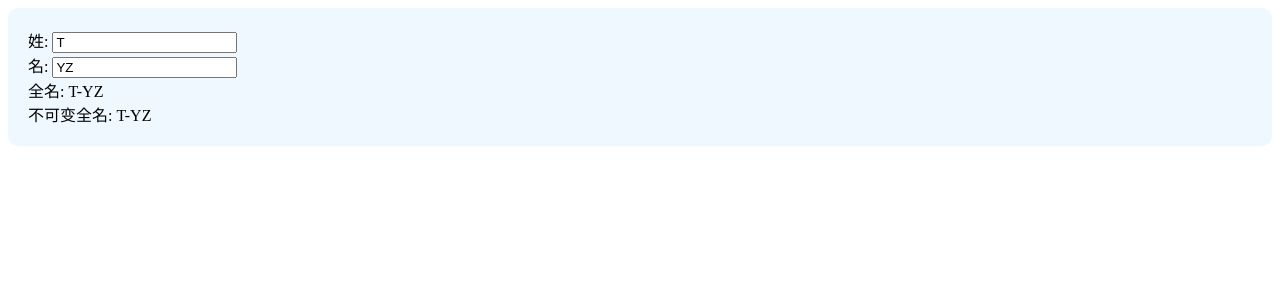
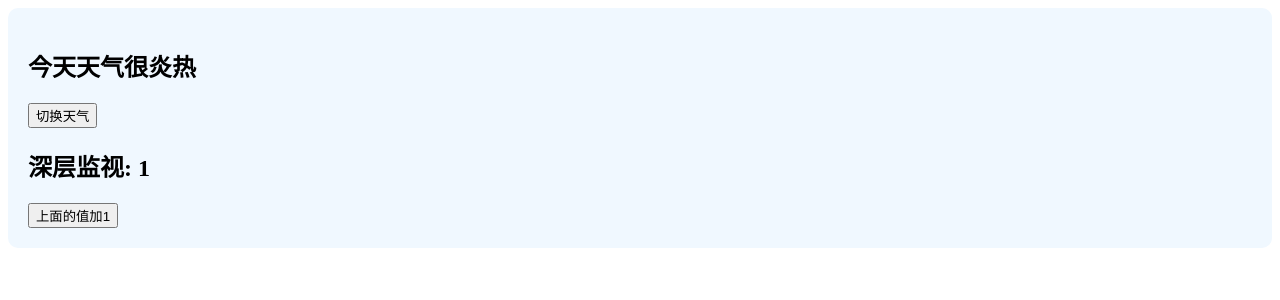
Before and after one commit to BUAA-TYZ/Learn-Vue, a Vue app in the folder hello-vue3/: page / in a window 1280 px wide. Shown: the top 300 px of the page. Built offline with nearby package versions, Linux system fonts and the light colour scheme.

Commit message:
:fire: 监视属性

```diff
--- a/hello-vue3/src/App.vue
+++ b/hello-vue3/src/App.vue
@@ -1,18 +1,20 @@
 <!-- html -->
 <template>
   <div class="app">
-    姓: <input type="text" v-model="firstName" /> <br />
-    名: <input type="text" v-model="lastName" /> <br />
-
-    <!-- 全名: <span> {{ fullName() }}</span> <br /> -->
     <!--
-      计算属性
-        1. 原理：底层借助 Object.defineproperty 方法提供的 getter 和 setter
-        2. 与 methods 实现啊相比, 内部有缓存机制
-        3. 计算属性修改, 必须写 set 响应, 且 set 要引起依赖项发生变化（fN lN 都要变）
+      监视属性
+        1. 当监视的属性变化时, 回调被调用
+      和计算属性的区别
+        1. 计算能做的, 监视都能做 但最好使用计算
+        2. 监视能做的, 计算不一定 比如 异步任务
+      两个重要的原则
+        1. 被 Vue 管理的函数写成普通函数
+        2，不被的(定时器的回调等)写成 lambda
       -->
-    全名: <span> {{ fullName }}</span> <br />
-    不可变全名: <span> {{ fixFullName }}</span>
+    <h2>今天天气很{{ info }}</h2>
+    <button @click="changeWhether">切换天气</button>
+    <h2>深层监视: {{ deep_ex.a }}</h2>
+    <button @click="changeA">上面的值加1</button>
   </div>
 </template>
 
@@ -21,32 +23,43 @@
 export default {
   data() {
     return {
-      firstName: "T",
-      lastName: "YZ",
+      isHot: true,
+      deep_ex: {
+        a: 1,
+      },
     };
   },
-  // methods: {
-  //   fullName() {
-  //     return this.firstName + "-" + this.lastName;
-  //   },
-  // },
+  methods: {
+    changeWhether() {
+      this.isHot = !this.isHot;
+    },
+    changeA() {
+      this.deep_ex.a++;
+    },
+  },
   computed: {
-    fullName: {
-      // 当有人读取 get get 会被调用, 且返回值作为 fullName 的值
-      // get 当 初次读取 fullName 或 所依赖的数据发生变化 时被调用
-      get() {
-        return this.firstName + "-" + this.lastName;
+    info() {
+      return this.isHot ? "炎热" : "寒冷";
+    },
+  },
+  watch: {
+    // 不开 deep, immediate 等配置
+    // 简写
+    info(new_val, old_val) {
+      console.log(new_val, old_val);
+    },
+    // "deep_ex.a": {
+    //   handler(new_val, old_val) {
+    //     console.log(new_val, old_val);
+    //   },
+    // },
+
+    // 不开 deep 则除非整体改变才会回调
+    deep_ex: {
+      deep: true,
+      handler() {
+        console.log("deep_ex changed.");
       },
-      // set 当 fullName 被修改时被调用
-      set(v) {
-        const val = v.split("-");
-        this.firstName = val[0];
-        this.lastName = val[1];
-      },
-    },
-    // 当确定只用 get 时
-    fixFullName() {
-      return this.firstName + "-" + this.lastName;
     },
   },
 };
```
